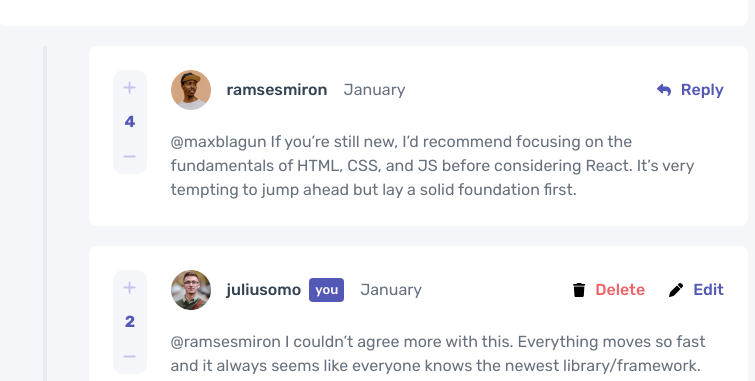
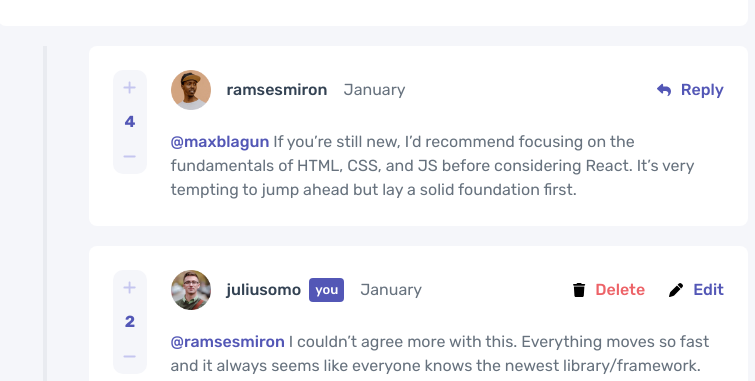
Before and after one commit to Leonardo-G/front-mentor-comments, a Next.js app: page / in a window 1280 px wide. Shown: the part 414-795 px from the top of the page, without its empty margins (267-1022 px from the left). Built offline with nearby package versions, Linux system fonts and the light colour scheme.

Commit message:
user with color in replies

```diff
--- a/components/comments/Comment.tsx
+++ b/components/comments/Comment.tsx
@@ -20,6 +20,7 @@ import {
 } from '../../styled/globals/globals';
 import { userDB } from '../../db/user';
 import { Chat } from '../chat/Chat';
+import { userColor } from '../../utils/commentFile';
 
 interface Props {
     comment: IComment | IReply
@@ -152,8 +153,16 @@ export const Comment: FC<Props> = ({comment: { comment, date, idUser, rate, id,
                                     value={ message }
                                     onChange={ changeMessage }
                                 />
-                            :
-                                <Text>{ comment }</Text>
+                            :   idComment && comment.includes("@")
+                                ?
+                                    <Text>
+                                        <span style={{
+                                            color: "#5357B6",
+                                            fontWeight: 500
+                                        }}>{ userColor( comment ).user } </span>
+                                        { userColor( comment ).comment }</Text>
+                                :
+                                    <Text>{ comment }</Text>
 
                         }
                     </FlexColumn>
--- /dev/null
+++ b/utils/commentFile.ts
@@ -0,0 +1,9 @@
+export const userColor = ( comment: string ) => {
+    let user = comment.split( " " );
+    let [ name, ...commentUser ] = user;
+
+    return {
+        user: user[0],
+        comment: commentUser.join(" ")
+    }
+}
```
Also changed, not shown: 1 other file (tests, documents, lock files or other folders).
